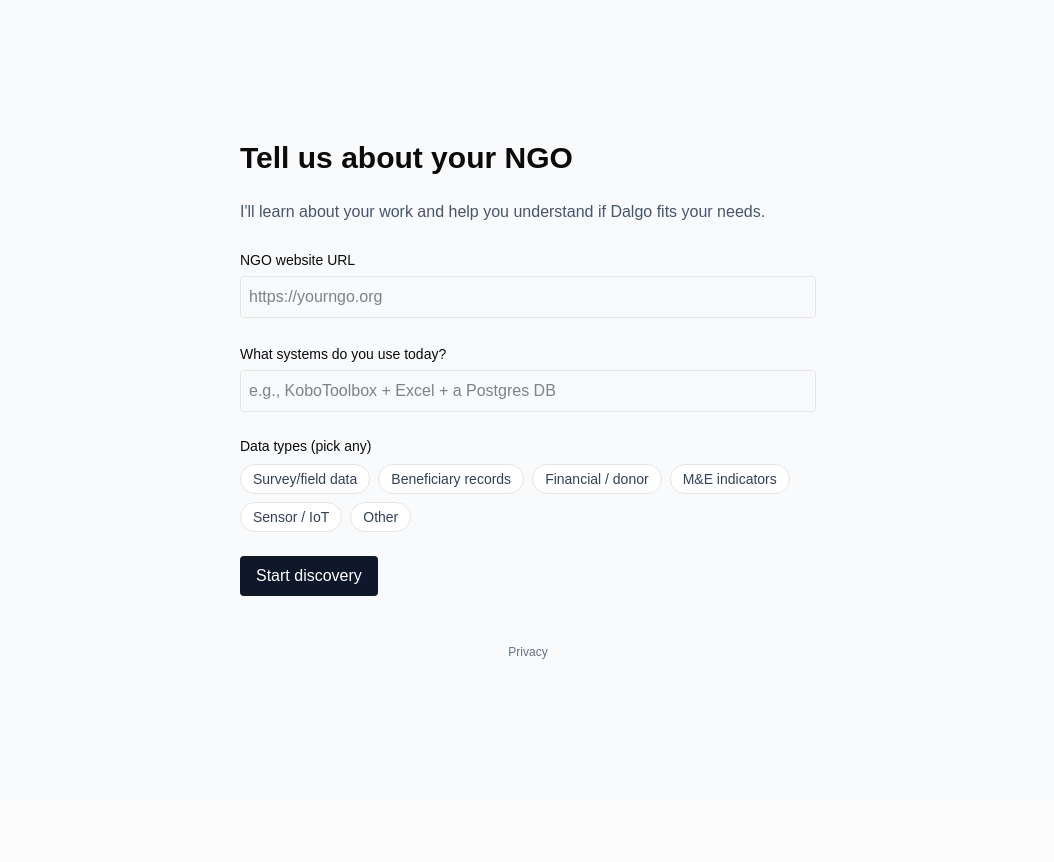
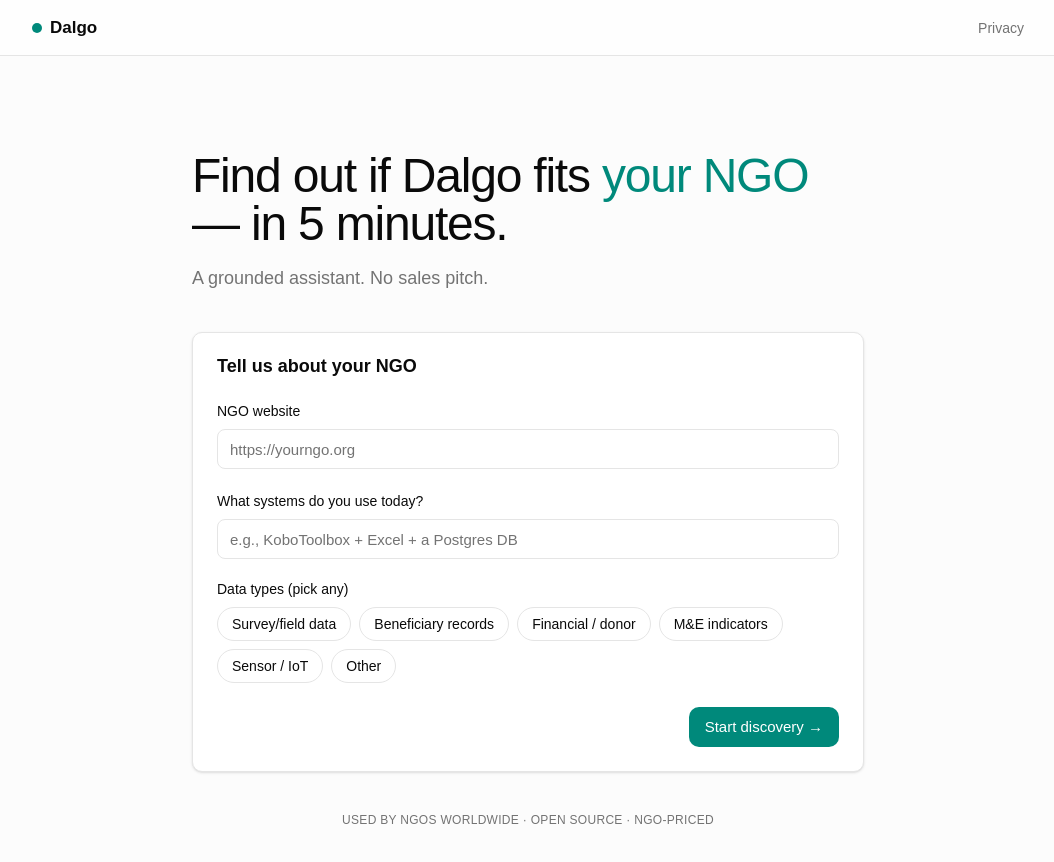
Before and after one commit to DalgoT4D/dalgo-discovery-bot, a Next.js app: page / in a window 1280 px wide. Shown: the top 862 px of the page, without its empty margins (112-1166 px from the left). Before the commit the page ends 800 px from the top, so only its background shows below. Built offline with nearby package versions, Linux system fonts and the light colour scheme; a web font is replaced by a local one.

Commit message:
feat(ui): redesign landing + intake form

```diff
--- a/app/(landing)/page.tsx
+++ b/app/(landing)/page.tsx
@@ -1,13 +1,28 @@
 import { IntakeForm } from '@/components/intake-form';
-import Link from 'next/link';
+import { SiteHeader } from '@/components/site-header';
 
 export default function Landing() {
   return (
-    <main className="min-h-screen flex flex-col items-center justify-center p-6 bg-slate-50">
-      <IntakeForm />
-      <footer className="mt-12 text-xs text-slate-500">
-        <Link href="/privacy" className="hover:underline">Privacy</Link>
-      </footer>
-    </main>
+    <div className="flex min-h-screen flex-col bg-background">
+      <SiteHeader />
+      <main className="flex flex-1 items-start justify-center px-4 py-16 sm:py-24">
+        <div className="w-full max-w-2xl">
+          <h1 className="text-4xl sm:text-5xl font-medium tracking-tight text-foreground">
+            Find out if Dalgo fits{' '}
+            <span className="text-primary">your NGO</span>{' '}
+            — in 5 minutes.
+          </h1>
+          <p className="mt-4 text-lg text-muted-foreground">
+            A grounded assistant. No sales pitch.
+          </p>
+          <div className="mt-10">
+            <IntakeForm />
+          </div>
+          <p className="mt-10 text-center text-xs uppercase tracking-wide text-muted-foreground">
+            Used by NGOs worldwide · Open source · NGO-priced
+          </p>
+        </div>
+      </main>
+    </div>
   );
 }
--- a/components/intake-form.tsx
+++ b/components/intake-form.tsx
@@ -1,6 +1,10 @@
 'use client';
 import { useState } from 'react';
 import { useRouter } from 'next/navigation';
+import { Button } from '@/components/ui/button';
+import { Card, CardContent, CardFooter, CardHeader, CardTitle } from '@/components/ui/card';
+import { Input } from '@/components/ui/input';
+import { cn } from '@/components/ui/cn';
 
 const DATA_TYPE_OPTIONS = [
   'Survey/field data',
@@ -19,7 +23,7 @@ export function IntakeForm() {
   const [dataTypes, setDataTypes] = useState<string[]>([]);
 
   function toggle(t: string) {
-    setDataTypes(prev => prev.includes(t) ? prev.filter(x => x !== t) : [...prev, t]);
+    setDataTypes((prev) => (prev.includes(t) ? prev.filter((x) => x !== t) : [...prev, t]));
   }
 
   async function submit(e: React.FormEvent) {
@@ -39,42 +43,65 @@ export function IntakeForm() {
   }
 
   return (
-    <form onSubmit={submit} className="space-y-6 max-w-xl mx-auto">
-      <h1 className="text-3xl font-semibold">Tell us about your NGO</h1>
-      <p className="text-slate-600">
-        I&apos;ll learn about your work and help you understand if Dalgo fits your needs.
-      </p>
-
+    <form onSubmit={submit}>
+      <Card>
+        <CardHeader>
+          <CardTitle>Tell us about your NGO</CardTitle>
+        </CardHeader>
+        <CardContent className="space-y-5">
           <label className="block">
-        <span className="text-sm font-medium">NGO website URL</span>
-        <input value={url} onChange={e => setUrl(e.target.value)}
-          type="url" placeholder="https://yourngo.org"
-          className="mt-1 w-full border rounded p-2" />
+            <span className="text-sm font-medium text-foreground">NGO website</span>
+            <Input
+              className="mt-1.5"
+              value={url}
+              onChange={(e) => setUrl(e.target.value)}
+              type="url"
+              placeholder="https://yourngo.org"
+            />
           </label>
 
           <label className="block">
-        <span className="text-sm font-medium">What systems do you use today?</span>
-        <input value={systems} onChange={e => setSystems(e.target.value)}
+            <span className="text-sm font-medium text-foreground">
+              What systems do you use today?
+            </span>
+            <Input
+              className="mt-1.5"
+              value={systems}
+              onChange={(e) => setSystems(e.target.value)}
               placeholder="e.g., KoboToolbox + Excel + a Postgres DB"
-          className="mt-1 w-full border rounded p-2" />
+            />
           </label>
 
           <fieldset>
-        <legend className="text-sm font-medium">Data types (pick any)</legend>
-        <div className="flex flex-wrap gap-2 mt-2">
-          {DATA_TYPE_OPTIONS.map(t => (
-            <button key={t} type="button" onClick={() => toggle(t)}
-              className={`px-3 py-1 rounded-full border text-sm ${
-                dataTypes.includes(t) ? 'bg-slate-900 text-white' : 'bg-white text-slate-700'
-              }`}>{t}</button>
-          ))}
+            <legend className="text-sm font-medium text-foreground">Data types (pick any)</legend>
+            <div className="mt-2 flex flex-wrap gap-2">
+              {DATA_TYPE_OPTIONS.map((t) => {
+                const active = dataTypes.includes(t);
+                return (
+                  <button
+                    key={t}
+                    type="button"
+                    onClick={() => toggle(t)}
+                    className={cn(
+                      'rounded-full border px-3.5 py-1.5 text-sm transition-colors',
+                      active
+                        ? 'border-primary bg-primary text-primary-foreground'
+                        : 'border-border bg-card text-foreground hover:bg-muted hover:border-foreground/20',
+                    )}
+                  >
+                    {t}
+                  </button>
+                );
+              })}
             </div>
           </fieldset>
-
-      <button disabled={submitting} type="submit"
-        className="bg-slate-900 text-white px-4 py-2 rounded disabled:opacity-50">
-        {submitting ? 'Starting…' : 'Start discovery'}
-      </button>
+        </CardContent>
+        <CardFooter className="justify-end">
+          <Button type="submit" disabled={submitting}>
+            {submitting ? 'Starting…' : 'Start discovery →'}
+          </Button>
+        </CardFooter>
+      </Card>
     </form>
   );
 }
```
Lines whose indentation alone changed are shown as unchanged.
